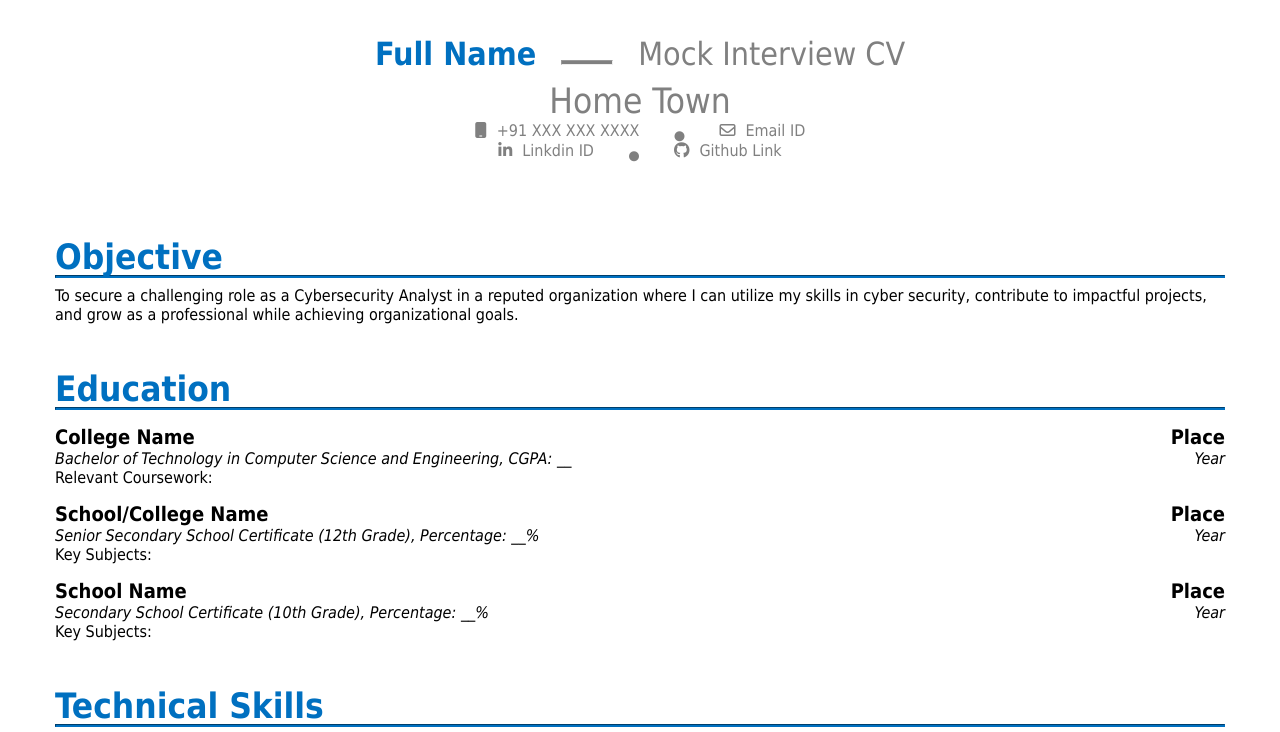
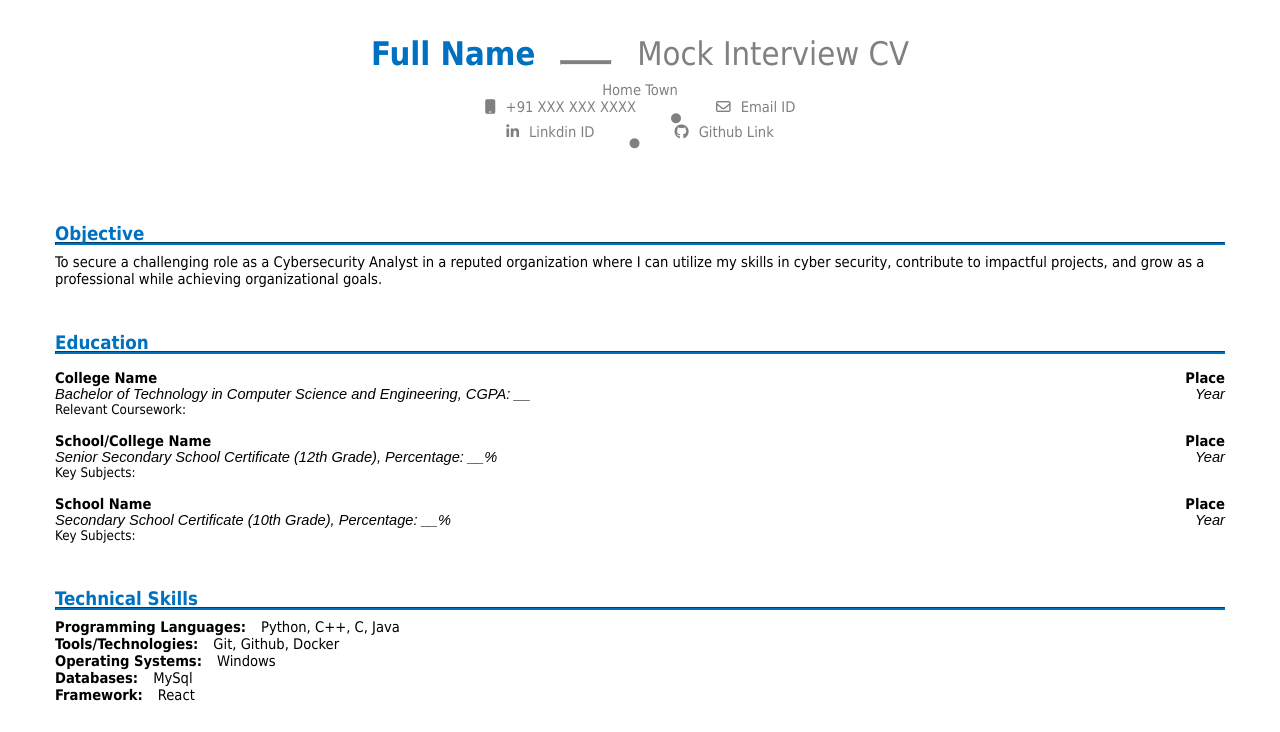
Before and after one commit to Aditya122221/CV, a plain HTML site: page CSE357/indes.html in a window 1280 px wide. Shown: the top 732 px of the page. Drawn offline with Linux system fonts and the light colour scheme.

Commit message:
Fix typo in project description class name and update font sizes for consistency across stylesheets

```diff
--- a/CSE357/indes.html
+++ b/CSE357/indes.html
@@ -139,7 +139,7 @@
         <div class="projectDes">
             <div class="projectTitle">
                 <div class="title">Project Title:</div>
-                <div class="des">Fashion</div>
+                <div class="dest">Fashion</div>
             </div>
             <div class="projectTitle">
                 <div class="title">Description:</div>
@@ -165,7 +165,7 @@
         <!-- <div class="projectDes acv">
                 <div class="projectTitle">
                     <div class="title">Project Title:</div>
-                    <div class="des">Fashion</div>
+                    <div class="dest">Fashion</div>
                 </div>
                 <div class="projectTitle">
                     <div class="title">Description:</div>
--- a/CSE357/index.css
+++ b/CSE357/index.css
@@ -14,7 +14,7 @@ body {
 .head{
     display: flex;
     margin: auto;
-    font-size: 2em
+    font-size: 32.585px;
 }
 
 .name{
@@ -38,7 +38,7 @@ body {
 .address{
     margin: auto;
     display: flex;
-    font-size: 35px;
+    font-size: 14.63px;
     color: rgb(128, 128, 128);
 }
 
@@ -50,6 +50,7 @@ body {
     display: flex;
     flex-direction: column;
     align-items: center;
+    font-size: 14.63px;;
 }
 
 .perCon{
@@ -66,7 +67,7 @@ body {
 
 .fa-circle{
     font-size: 10px;
-    margin-top: 10px;
+    margin-top: 14.63px;
 }
 
 .aa{
@@ -79,7 +80,7 @@ body {
 }
 
 .e{
-    font-size: 35px;
+    font-size: 18.62px;
     font-weight: bold;
     color:#0070C0;
 }
@@ -91,23 +92,38 @@ body {
     margin-top: -2px;
 }
 
+.oobb{
+    font-size: 14.63px;
+}
+
+.eedd{
+    font-size: 14.63px;
+}
+
 .uniNameAdd{
     margin-top: 15px;
     display: flex;
     justify-content: space-between;
     font-weight: bold;
-    font-size: 20px;
 }
 
 .degYr{
     display: flex;
     justify-content: space-between;
     font-style: italic;
+    font-family: 'Arial';
+}
+
+.courses{
+    font-size: 13.3px;
+}
+
+.skills{
+    font-size: 14.63px;
 }
 
 .progSkill{
     display: flex;
-    font-size: 22px;
 }
 
 .prog{
@@ -118,11 +134,16 @@ body {
 .projectDes{
     display: flex;
     flex-direction: column;
-    font-size: 21px;
+    font-size: 14.63px;
+}
+
+.dest{
+    font-family: 'Arial';
+    font-style: italic;
 }
 
 .acv{
-    margin-top: 2cm;
+    margin-top: 1.5cm;
 }
 
 .projectTitle{
@@ -137,7 +158,7 @@ body {
 .CertDes{
     display: flex;
     flex-direction: column;
-    font-size: 21px;
+    font-size: 14.63px;
 }
 
 .certDes{
--- a/CSE357/teacher.css
+++ b/CSE357/teacher.css
@@ -3,172 +3,194 @@ body {
     padding-left: 55px;
     padding-right: 55px;
     margin: 0;
-    font-family: 'Tahoma';
+    font-family: 'Calibri';
+    font-size: 14.63px;
 }
 
-.resume {
+.resume{
     display: flex;
     flex-direction: column;
 }
 
-.head {
+.head{
     display: flex;
     margin: auto;
-    font-size: 2em
+    font-size: 32.585px;
 }
 
-.name {
+.name{
     font-weight: bold;
     color: #0070C0;
     margin-right: 25px;
 }
 
-.nameHR {
+.nameHR{
     width: 50px;
     height: 3px;
     background-color: grey;
     margin-top: 25px;
 }
 
-.mock {
+.mock{
     color: grey;
     margin-left: 25px;
 }
 
-.address {
+.address{
     margin: auto;
     display: flex;
-    font-size: 35px;
+    font-size: 14.63px;
     color: rgb(128, 128, 128);
 }
 
-.obj {
+.obj{
     margin-top: 2cm;
 }
 
-.contact {
+.contact{
     display: flex;
     flex-direction: column;
     align-items: center;
+    font-size: 14.63px;
 }
 
-.perCon {
+.perCon{
     display: flex;
     gap: 35px;
 }
 
-.phone {
+.phone{
     display: flex;
     color: grey;
-    gap: 10px;
+    gap:10px;
     align-items: baseline;
 }
 
-.fa-circle {
+.fa-circle{
     font-size: 10px;
     margin-top: 10px;
 }
 
-.aa {
+.aa{
     text-decoration: none;
     color: grey;
 }
 
-.edu {
+.edu{
     margin-top: 45px;
 }
 
-.e {
-    font-size: 35px;
+.e{
+    font-size: 18.62px;
     font-weight: bold;
-    color: #0070C0;
+    color:#0070C0;
 }
 
-.regularHR {
+.regularHR{
     background-color: #0070C0;
     height: 1px;
     border-color: #0070C0;
     margin-top: -2px;
 }
 
-.uniNameAdd {
+.oobb{
+    font-size: 14.63px;
+}
+
+.eedd{
+    font-size: 14.63px;
+}
+
+.uniNameAdd{
     margin-top: 15px;
     display: flex;
     justify-content: space-between;
     font-weight: bold;
-    font-size: 20px;
 }
 
-.degYr {
+.degYr{
     display: flex;
     justify-content: space-between;
     font-style: italic;
+    font-family: 'Arial';
 }
 
-.progSkill {
-    display: flex;
-    font-size: 22px;
+.courses{
+    font-size: 13.3px;
 }
 
-.prog {
+.skills{
+    font-size: 14.63px;
+}
+
+.progSkill{
+    display: flex;
+}
+
+.prog{
     font-weight: bold;
     margin-right: 15px;
 }
 
-.projectDes {
+.projectDes{
     display: flex;
     flex-direction: column;
-    font-size: 21px;
+    font-size: 14.63px;
 }
 
-.acv {
-    margin-top: 2cm;
+.dest{
+    font-style: italic;
+    font-family: 'Arial';
 }
 
-.projectTitle {
+.acv{
+    margin-top: 1.5cm;
+}
+
+.projectTitle{
     display: flex;
 }
 
-.title {
+.title{
     font-weight: bold;
     margin-right: 15px;
 }
 
-.CertDes {
+.CertDes{
     display: flex;
     flex-direction: column;
-    font-size: 21px;
+    font-size: 14.63px;
 }
 
-.certDes {
+.certDes{
     display: flex;
 }
 
-.certname {
+.certname{
     font-weight: bold;
     margin-right: 15px;
 }
 
-.aaa {
+.aaa{
     text-decoration: none;
     color: black;
 }
 
-.recom {
+.recom{
     margin-top: 30px;
     text-align: justify;
 }
 
-.recomDes {
+.recomDes{
     margin-top: 10px;
     display: flex;
 }
 
-.recomTitle {
+.recomTitle{
     font-weight: bold;
 }
 
-.titlee {
+.titlee{
     font-weight: normal;
 }
 
@@ -206,11 +228,11 @@ body {
     gap: 15px;
 }
 
-.sig {
+.sig{
     margin-top: 1.5cm;
 }
 
-.sii {
+.sii{
     display: flex;
     justify-content: space-between;
     padding-left: 2cm;
@@ -218,13 +240,13 @@ body {
     margin-top: 3cm;
 }
 
-.sigHR {
+.sigHR{
     width: 10cm;
     background-color: black;
-    height: 2px;
+    height:2px;
 }
 
-.sStu {
+.sStu{
     margin-left: 3cm;
     font-style: italic;
 }
```
Also changed, not shown: CSE357/teacher.html (+2 -2 lines).
